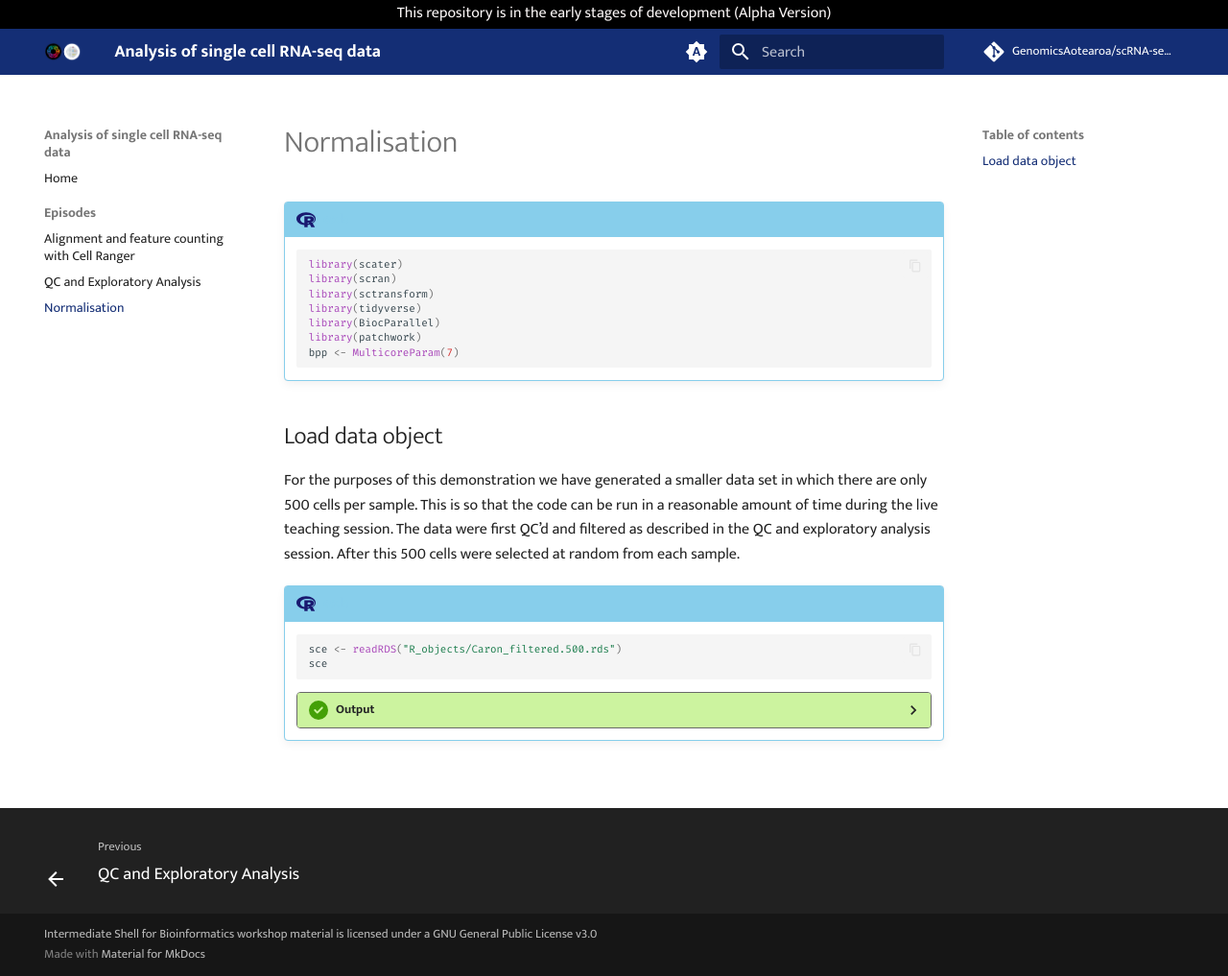
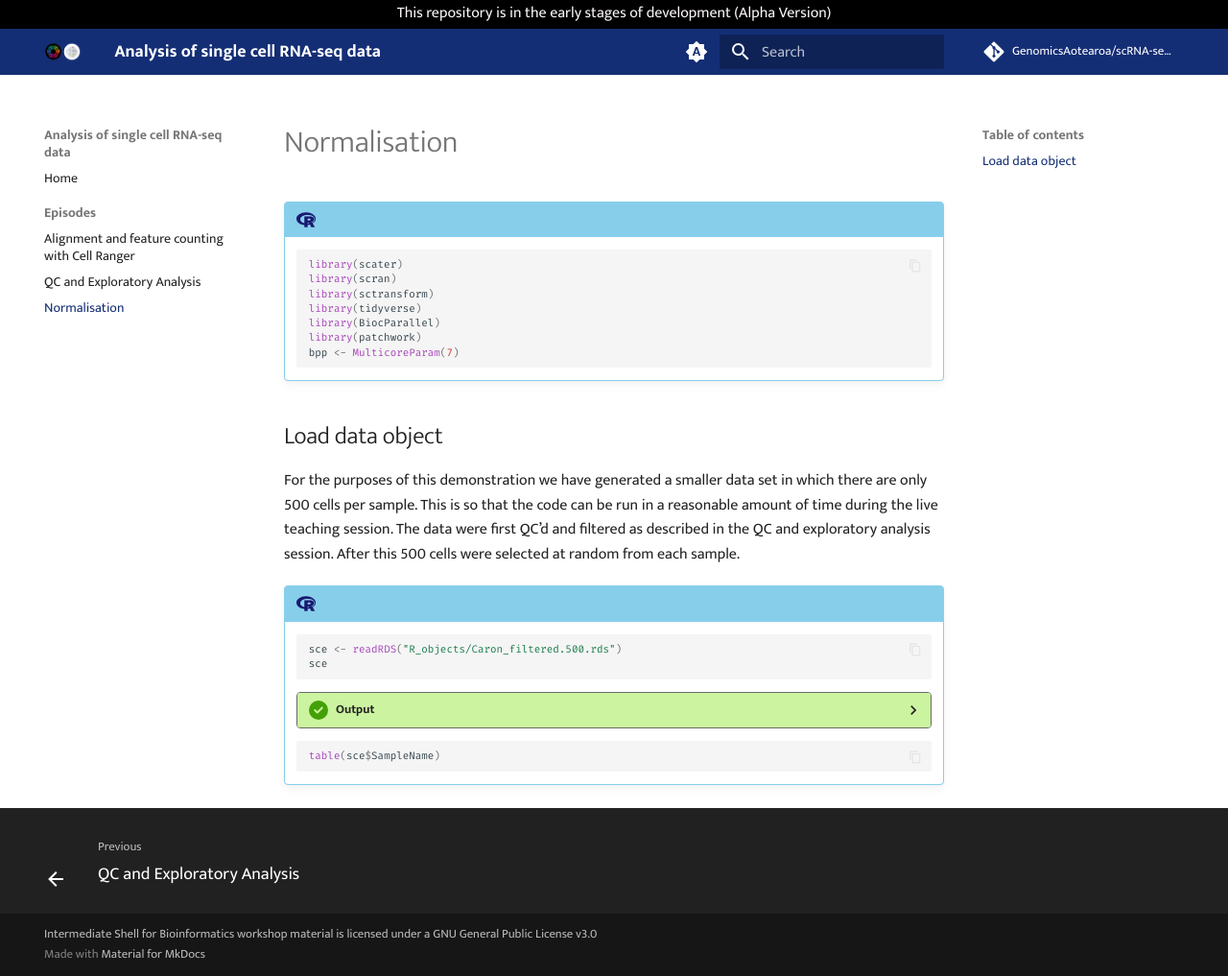
Before and after one commit to GenomicsAotearoa/scRNA-seq-data-analysis, an MkDocs documentation site: the page built from docs/episodes /3.md, in a window 1280 px wide and 1017 px high. Shown: the whole window at 96% size. Built offline with MkDocs 1.6.1 and Material for MkDocs 9.7.7, drawn with Linux system fonts in a browser that asks for light colours; comment, search, counter and statistics services are not loaded.

Commit message:
load data object

````diff
--- a/docs/episodes /3.md
+++ b/docs/episodes /3.md
@@ -38,3 +38,6 @@ For the purposes of this demonstration we have generated a smaller data set in w
         mainExpName: NULL
         altExpNames(0):
         ```
+    ```r
+    table(sce$SampleName)
+    ```
````
